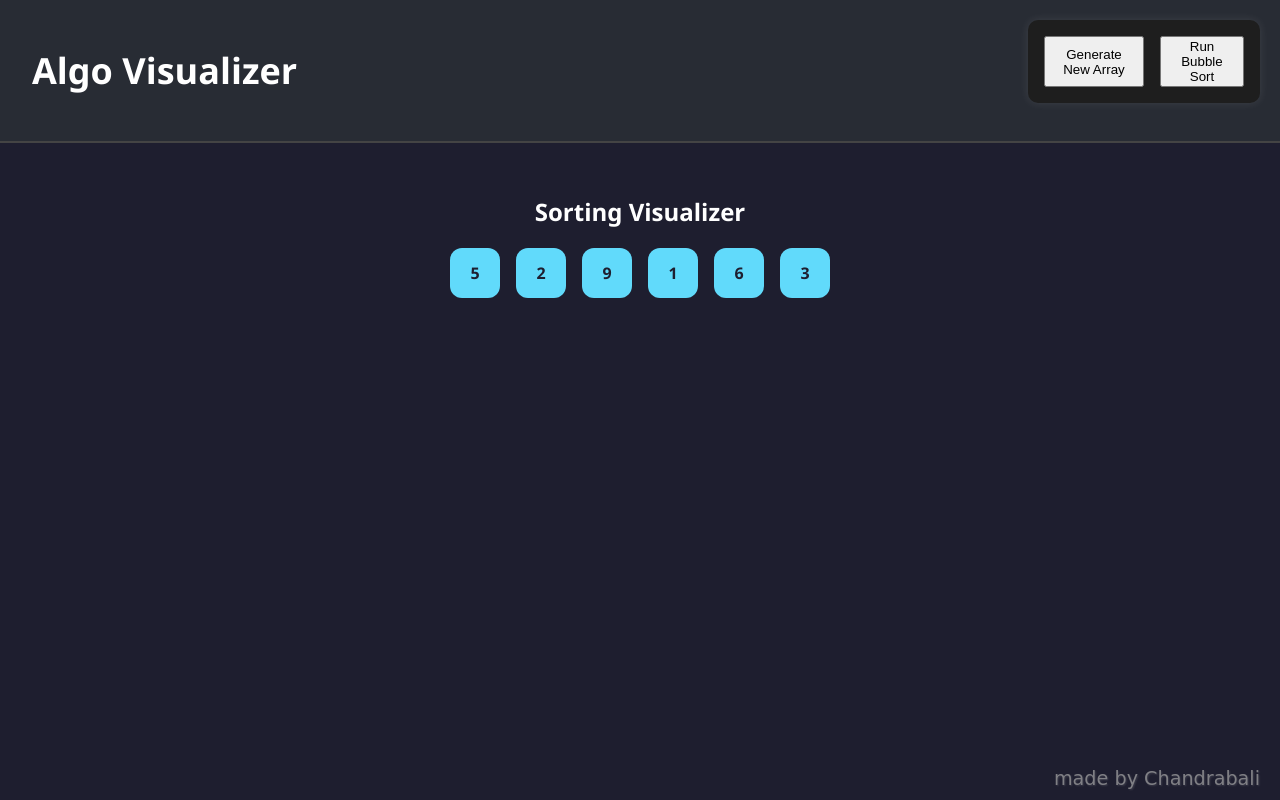
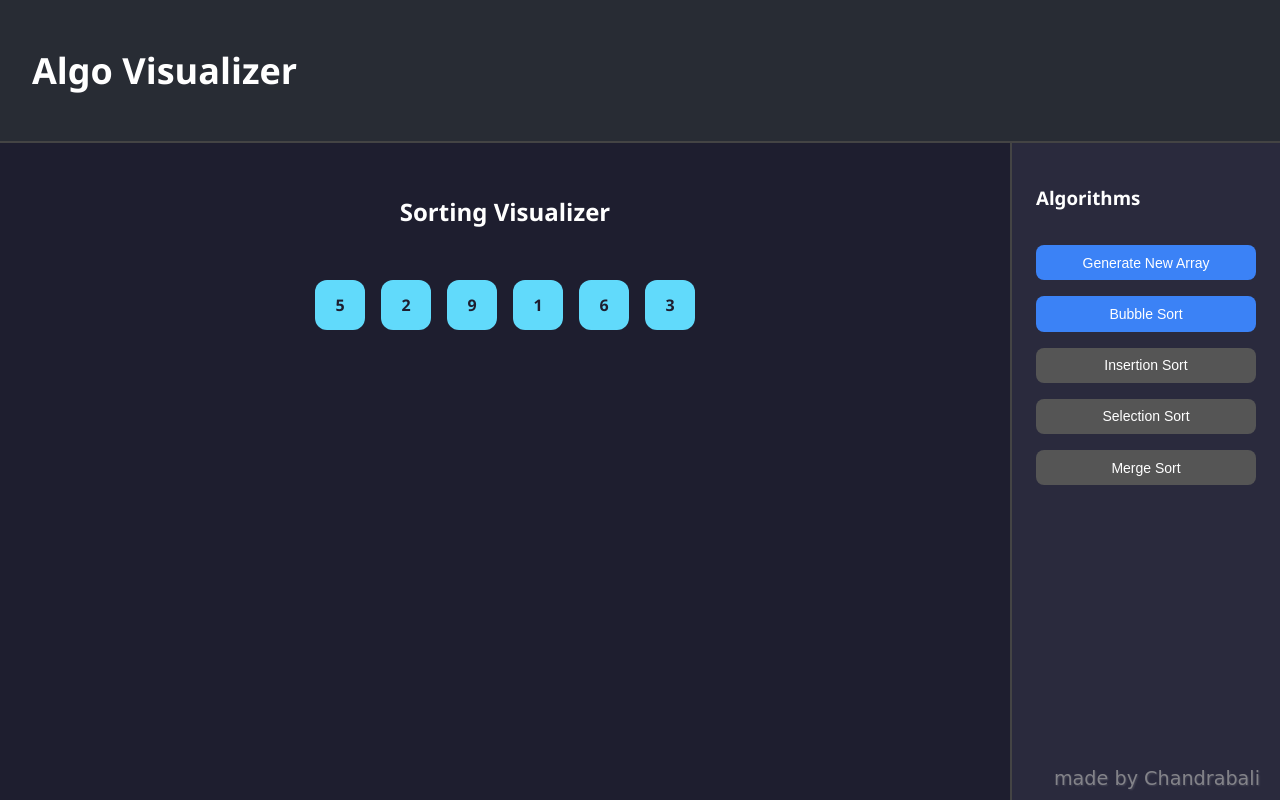
Before and after one commit to cb-04/Algo-visualizer, a React (Create React App) app: page /sorting in a window 1280 px wide. Shown: the top 800 px of the page. Built offline with nearby package versions, Linux system fonts and the light colour scheme.

Commit message:
Added and Styled Side Panel with Buttons

```diff
--- a/src/components/SortingVisualizer.jsx
+++ b/src/components/SortingVisualizer.jsx
@@ -1,16 +1,15 @@
 import React, { useState } from 'react';
 import '../styles/SortingVisualizer.css';
+
 import bubbleSort from '../algorithms/bubbleSort';
+// import insertionSort from '../algorithms/insertionSort'; // add as you build
+// import selectionSort from '../algorithms/selectionSort';
+// import mergeSort from '../algorithms/mergeSort';
 
 export default function SortingVisualizer() {
   const [array, setArray] = useState([5, 2, 9, 1, 6, 3]);
   const [activeIndices, setActiveIndices] = useState({ first: null, second: null });
   const [sortedIndices, setSortedIndices] = useState([]);
-
-  const handleSort = async () => {
-    setSortedIndices([]); // reset in case of re-runs
-    await bubbleSort(array, setArray, setActiveIndices, setSortedIndices);
-  };
 
   const generateNewArray = () => {
     const newArr = Array.from({ length: 10 }, () => Math.floor(Math.random() * 100));
@@ -19,8 +18,16 @@ export default function SortingVisualizer() {
     setActiveIndices({ first: null, second: null });
   };
 
+  const handleBubbleSort = async () => {
+    setSortedIndices([]);
+    await bubbleSort(array, setArray, setActiveIndices, setSortedIndices);
+  };
+
+  // Add similar handlers for insertionSort, selectionSort, mergeSort etc.
+
   return (
-    <div className="sorting-container">
+    <div className="sorting-visualizer-container">
+      <div className="blocks-section">
         <h2>Sorting Visualizer</h2>
         <div className="blocks-container">
           {array.map((value, idx) => {
@@ -31,7 +38,6 @@ export default function SortingVisualizer() {
             if (sortedIndices.includes(idx)) {
               className += " sorted";
             }
-
             return (
               <div key={idx} className={className}>
                 {value}
@@ -39,10 +45,15 @@ export default function SortingVisualizer() {
             );
           })}
         </div>
+      </div>
 
-      <div className="controls">
+      <div className="side-panel">
+        <h3>Algorithms</h3>
         <button onClick={generateNewArray}>Generate New Array</button>
-        <button onClick={handleSort}>Run Bubble Sort</button>
+        <button onClick={handleBubbleSort}>Bubble Sort</button>
+        <button disabled>Insertion Sort</button>
+        <button disabled>Selection Sort</button>
+        <button disabled>Merge Sort</button>
       </div>
     </div>
   );
--- a/src/styles/SortingVisualizer.css
+++ b/src/styles/SortingVisualizer.css
@@ -52,3 +52,80 @@
   justify-content: center;
   gap: 1rem;
 }
+
+.sorting-visualizer-container {
+  display: flex;
+  flex-direction: row;
+  height: 100vh;
+  background-color: #1e1e2f;
+  color: white;
+}
+
+.blocks-section {
+  flex: 1;
+  padding: 2rem;
+  display: flex;
+  flex-direction: column;
+  align-items: center;
+  overflow-y: auto;
+}
+
+.blocks-container {
+  display: flex;
+  flex-wrap: wrap;
+  justify-content: center;
+  gap: 1rem;
+  margin-top: 2rem;
+}
+
+.block {
+  width: 50px;
+  height: 50px;
+  background-color: #61dafb;
+  border-radius: 12px;
+  display: flex;
+  justify-content: center;
+  align-items: center;
+  font-weight: bold;
+  font-size: 16px;
+  transition: 0.3s;
+  color: #1e1e2f;
+}
+
+.block.active {
+  background-color: #facc15; /* yellow */
+}
+
+.block.sorted {
+  background-color: #4ade80; /* green */
+}
+
+.side-panel {
+  width: 220px;
+  background-color: #2a2a3d;
+  padding: 1.5rem;
+  display: flex;
+  flex-direction: column;
+  gap: 1rem;
+  border-left: 2px solid #444;
+}
+
+.side-panel button {
+  padding: 0.6rem 1rem;
+  font-size: 14px;
+  background-color: #3b82f6;
+  color: white;
+  border: none;
+  border-radius: 8px;
+  cursor: pointer;
+  transition: background-color 0.2s;
+}
+
+.side-panel button:hover {
+  background-color: #2563eb;
+}
+
+.side-panel button:disabled {
+  background-color: #555;
+  cursor: not-allowed;
+}
```
Lines whose indentation alone changed are shown as unchanged.
